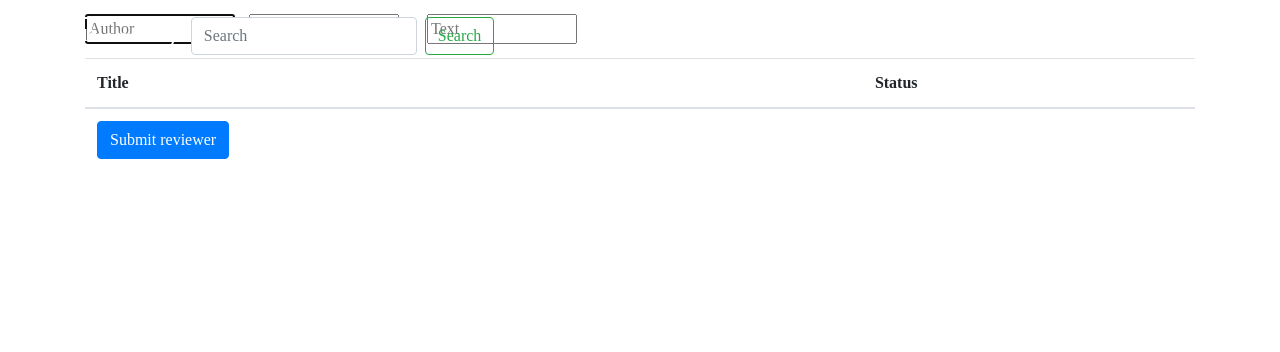
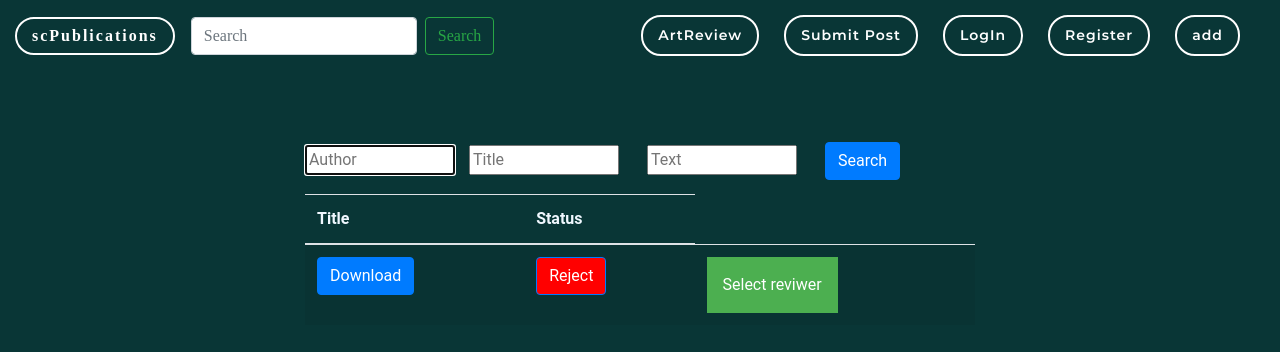
Before and after one commit to ZoricBojana/XML-Tim9, an Angular app in the folder frontend/: page /unreviewedPub in a window 1280 px wide. Shown: the top 352 px of the page. Built offline with nearby package versions, Linux system fonts and the light colour scheme; a web font is replaced by a local one.

Commit message:
unrewed pub  forma

```diff
--- a/frontend/src/app/unreviewed-publications/unreviewed-publications.component.css
+++ b/frontend/src/app/unreviewed-publications/unreviewed-publications.component.css
@@ -0,0 +1,51 @@
+.bg{
+  background: rgb(9, 54, 54);
+  margin: 0;
+  padding: 0;
+  position: relative;
+  min-height: 100vh;
+  color :white;
+}
+.unreview-page {
+  width: 700px;
+  padding: 10% 0 0;
+  margin: auto;
+  font-family: "Roboto", sans-serif;
+  -webkit-font-smoothing: antialiased;
+  -moz-osx-font-smoothing: grayscale;
+}
+th{color: aliceblue;}
+.dropbtn {
+  background-color: #4CAF50;
+  color: white;
+  padding: 16px;
+  font-size: 16px;
+  border: none;
+}
+
+.dropdown {
+  position: relative;
+  display: inline-block;
+}
+
+.dropdown-content {
+  display: none;
+  position: absolute;
+  background-color: #f1f1f1;
+  min-width: 160px;
+  box-shadow: 0px 8px 16px 0px rgba(0,0,0,0.2);
+  z-index: 1;
+}
+
+.dropdown-content a {
+  color: black;
+  padding: 12px 16px;
+  text-decoration: none;
+  display: block;
+}
+
+.dropdown-content a:hover {background-color: #ddd;}
+
+.dropdown:hover .dropdown-content {display: block;}
+
+.dropdown:hover .dropbtn {background-color: #3e8e41;}
--- a/frontend/src/app/unreviewed-publications/unreviewed-publications.component.html
+++ b/frontend/src/app/unreviewed-publications/unreviewed-publications.component.html
@@ -1,3 +1,7 @@
+<div class="bg">
+
+    <div class="unreview-page">
+
 <div class="container">
     <input style="width: 150px;" type="text" id="author"  name="author" [(ngModel)]="author" placeholder="Author"
     required autofocus/>
@@ -5,6 +9,8 @@
     required autofocus/>
     <input style="width: 150px; margin: 14px;" type="text" id="someText"  name="someText" [(ngModel)]="someText" placeholder="Text"
     required autofocus/>
+     <button style="margin: 14px;" id = "search"class="btn btn-primary" (click)="search()">Search</button>
+
 
 
      <table class="table table-striped">
@@ -12,7 +18,43 @@
              <th>Title</th>
              <th>Status</th>
          </thead>
-                <td ><button id = "printa" class="btn btn-primary" (click)="submitReviewer(work)">Submit reviewer</button></td>
+         <tbody>
+             <tr>
+                  <td><button id = "button"class="btn btn-primary" (click)="download(article)">Download</button></td>
+                  <td><button style="background-color: red;" id = "button"class="btn btn-primary" (click)="reject(article)">Reject</button></td>
+                  <td>
+                  <div class="dropdown">
+                    <button class="dropbtn">Select reviwer</button>
+                    <div class="dropdown-content">
+                      <a href="#">Rew 1</a>
+                      <a href="#">Rew 2</a>
+                      <a href="#">Rew 3</a>
+                    </div>
+                  </div>
+
+                </td>
+                </tr>
+             <tr *ngFor="let article of forReviewing;let index;" >
+                 <td *ngIf="article.status != 'rejected'">{{article.title}}</td>
+                 <td *ngIf="article.status != 'rejected'">{{article.status}}</td>
+                 <td *ngIf="article.status != 'rejected'"><button id = "button"class="btn btn-primary" (click)="download(article)">Download</button></td>
+                 <td ><button style="background-color: red;" id = "reject"class="btn btn-primary" (click)="reject(article)">Reject</button></td>
+                <td *ngIf="article.status != 'accepted' && article.status != 'reviewing'">
+                  <select  [(ngModel)] = "selectedReviewer">
+                    <option [ngValue]="reviewer" *ngFor="let reviewer of allReviewers">{{reviewer.name}}</option>
+                  </select>
+
+                </td>
+                <td *ngIf="selectedReviewer != undefined"><button id = "printa" class="btn btn-primary" (click)="submitReviewer(work)">Submit reviewer</button></td>
+             </tr>
+
+
+         </tbody>
      </table>
 
- </div>
+
+
+
+
+
+ </div></div></div>
```
Also changed, not shown: 1 other file (tests, documents, lock files or other folders).
